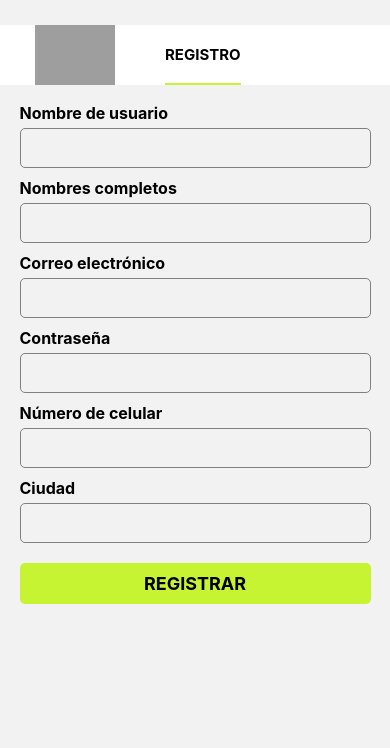
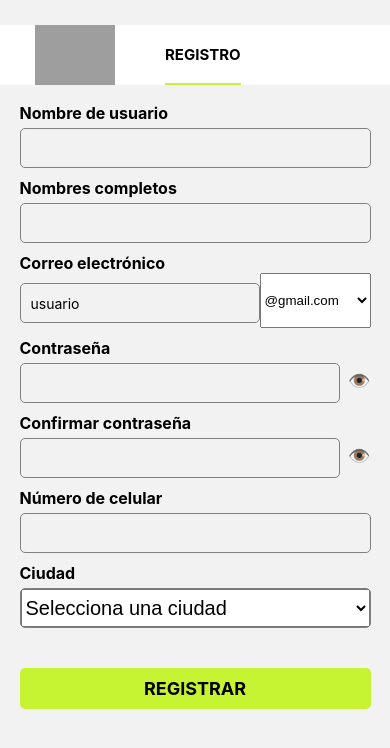
Before and after one commit to AlexdanTB/TallerP1-AppsMovilesI, a React Native app: screen /Registro in a window 390 px wide. Shown: the top 748 px of the page. Built offline with nearby package versions, Linux system fonts and the light colour scheme; grey boxes are pictures that could not be loaded.

Commit message:
Validaciones en Login y Registro(contraseña, correo y ciudad)

```diff
--- a/package.json
+++ b/package.json
@@ -10,6 +10,7 @@
   },
   "dependencies": {
     "@react-native-async-storage/async-storage": "^2.2.0",
+    "@react-native-picker/picker": "^2.11.2",
     "@react-navigation/bottom-tabs": "^7.4.6",
     "@react-navigation/native": "^7.1.17",
     "@react-navigation/stack": "^7.4.8",
--- a/screens/LoginScreen.jsx
+++ b/screens/LoginScreen.jsx
@@ -6,6 +6,7 @@ import AsyncStorage from '@react-native-async-storage/async-storage';
 export default function LoginScreen({ navigation }) {
     const [username, setUsername] = useState('');
     const [password, setPassword] = useState('');
+    const [showPassword, setShowPassword] = useState(false);
 
     const handleLogin = async () => {
         if (!username || !password) {
@@ -39,7 +40,19 @@ export default function LoginScreen({ navigation }) {
                     <Text style={styles.tit}>Usuario</Text>
                     <TextInput style={styles.ti} onChangeText={setUsername} value={username} />
                     <Text style={styles.tit}>Contraseña</Text>
-                    <TextInput secureTextEntry={true} style={styles.ti} onChangeText={setPassword} value={password} />
+                     <View style={{ flexDirection: 'row', alignItems: 'center' }}>
+                        <TextInput
+                            secureTextEntry={!showPassword}
+                            style={[styles.ti, { flex: 1 }]}
+                            onChangeText={setPassword}
+                            value={password}
+                        />
+                        <TouchableOpacity onPress={() => setShowPassword(!showPassword)}>
+                            <Text style={{ marginLeft: 8, fontSize: 18 }}>
+                                {showPassword ? ' x ' : '👁️'}
+                            </Text>
+                        </TouchableOpacity>
+                     </View>
                     <TouchableOpacity style={styles.btnIngresar} onPress={handleLogin}>
                         <Text style={{ fontSize: 18, fontWeight: "bold", padding: 6 }}>INGRESAR</Text>
                     </TouchableOpacity>
--- a/screens/RegistroScreen.jsx
+++ b/screens/RegistroScreen.jsx
@@ -1,19 +1,45 @@
 import { StyleSheet, Text, TextInput, TouchableOpacity, View, Alert } from 'react-native';
 import React, { useState } from 'react';
 import LogoImagen from '../components/LogoImagen';
+import { Picker } from '@react-native-picker/picker';
 import AsyncStorage from '@react-native-async-storage/async-storage';
 
 export default function RegistroScreen({ navigation }) {
     const [nombre, setNombre] = useState('');
-    const [email, setEmail] = useState('');
+    const [emailUser, setEmailUser] = useState('');
+    const [emailDomain, setEmailDomain] = useState('@gmail.com');
+    const email = emailUser ? `${emailUser}${emailDomain}` : '';
     const [celular, setCelular] = useState('');
     const [ciudad, setCiudad] = useState('');
+    const ciudadesEcuador = [
+    "Quito", "Guayaquil", "Cuenca", "Santo Domingo", "Machala", "Durán", "Manta", "Portoviejo",
+    "Loja", "Ambato", "Esmeraldas", "Quevedo", "Riobamba", "Milagro", "Ibarra", "Babahoyo",
+    "Tulcán", "Latacunga", "La Libertad", "Salinas", "Santa Elena", "Sangolquí", "Playas", "Otavalo"
+    ];
     const [password, setPassword] = useState('');
+    const [confirmPassword, setConfirmPassword] = useState('');
     const [username, setUsername] = useState('');
+    const [showPassword, setShowPassword] = useState(false);
+    const [showConfirmPassword, setShowConfirmPassword] = useState(false);
+     const validarEmail = (correo) => {
+        return /\S+@\S+\.\S+/.test(correo);
+    };
 
     const handleRegistro = async () => {
-        if (!username || !nombre || !email || !password || !celular || !ciudad) {
+        if (!username || !nombre || !emailUser || !password || !celular || !ciudad) {
             Alert.alert("Error", "Por favor, completa todos los campos.");
+            return;
+        }
+         if (!validarEmail(email)) {
+            Alert.alert("Error", "Por favor, ingresa un correo electrónico válido.");
+            return;
+        }
+        if (password.length < 6) {
+            Alert.alert("Error", "La contraseña debe tener al menos 6 caracteres.");
+            return;
+        }
+        if (password !== confirmPassword) {
+            Alert.alert("Error", "Las contraseñas no coinciden.");
             return;
         }
 
@@ -47,13 +73,74 @@ export default function RegistroScreen({ navigation }) {
                     <Text style={styles.tit}>Nombres completos</Text>
                     <TextInput style={styles.ti} onChangeText={setNombre} value={nombre} />
                     <Text style={styles.tit}>Correo electrónico</Text>
-                    <TextInput style={styles.ti} onChangeText={setEmail} value={email} keyboardType="email-address" />
+                   <View style={{ flexDirection: 'row', alignItems: 'center' }}>
+                    <TextInput
+                        style={[styles.ti, { flex: 1 }]}
+                        placeholder="usuario"
+                        value={emailUser}
+                        onChangeText={setEmailUser}
+                        autoCapitalize="none"
+                    />
+                    <Picker
+                    selectedValue={emailDomain}
+                    onValueChange={setEmailDomain}
+                    style={{ width: 130, height: 55 }}
+                    itemStyle={{ fontSize: 12 }}
+                    >
+                    <Picker.Item label="@gmail.com" value="@gmail.com" />
+                    <Picker.Item label="@hotmail.com" value="@hotmail.com" />
+                    <Picker.Item label="@outlook.es" value="@outlook.es" />
+                    </Picker>
+                    </View>
+                    {emailUser.length > 0 && (
+                    <Text style={{ fontSize: 13, color: '#555', marginBottom: 5 }}>
+                    Tu correo será: <Text style={{ fontWeight: 'bold' }}>{email}</Text>
+                    </Text>
+                    )}
                     <Text style={styles.tit}>Contraseña</Text>
-                    <TextInput style={styles.ti} onChangeText={setPassword} value={password} secureTextEntry={true} />
+                     <View style={{ flexDirection: 'row', alignItems: 'center' }}>
+                        <TextInput
+                            style={[styles.ti, { flex: 1 }]}
+                            onChangeText={setPassword}
+                            value={password}
+                            secureTextEntry={!showPassword}
+                        />
+                        <TouchableOpacity onPress={() => setShowPassword(!showPassword)}>
+                            <Text style={{ marginLeft: 8, fontSize: 18 }}>
+                                {showPassword ? ' x ' : '👁️'}
+                            </Text>
+                        </TouchableOpacity>
+                    </View>
+                     <Text style={styles.tit}>Confirmar contraseña</Text>
+                    <View style={{ flexDirection: 'row', alignItems: 'center' }}>
+                        <TextInput
+                            style={[styles.ti, { flex: 1 }]}
+                            onChangeText={setConfirmPassword}
+                            value={confirmPassword}
+                            secureTextEntry={!showConfirmPassword}
+                        />
+                        <TouchableOpacity onPress={() => setShowConfirmPassword(!showConfirmPassword)}>
+                            <Text style={{ marginLeft: 8, fontSize: 18 }}>
+                                {showConfirmPassword ? ' x ' : '👁️'}
+                            </Text>
+                        </TouchableOpacity>
+                    </View>
                     <Text style={styles.tit}>Número de celular</Text>
                     <TextInput style={styles.ti} value={celular} keyboardType='numeric' onChangeText={setCelular} />
                     <Text style={styles.tit}>Ciudad</Text>
-                    <TextInput style={styles.ti} onChangeText={setCiudad} value={ciudad} />
+                    <View style={[styles.ti, { padding: 0 }]}>
+                        <Picker
+                        selectedValue={ciudad}
+                        onValueChange={setCiudad}
+                        style={{ height: 57, fontSize: 20 }}
+                        itemStyle={{ fontSize: 13 }}
+                        >
+                       <Picker.Item label="Selecciona una ciudad" value="" style={{ fontSize: 17 }} />
+                        {ciudadesEcuador.map((c) => (
+                        <Picker.Item key={c} label={c} value={c} />
+                        ))}
+                        </Picker>
+                    </View>
                     <TouchableOpacity style={styles.btnRegistrar} onPress={handleRegistro}>
                         <Text style={styles.txtReg}>REGISTRAR</Text>
                     </TouchableOpacity>
@@ -89,12 +176,12 @@ const styles = StyleSheet.create({
         borderRadius: 5,
     },
     btnRegistrar: {
-        marginTop: 20,
-        backgroundColor: '#C6F432',
-        alignItems: "center",
-        padding: 10,
-        borderRadius: 5,
-    },
+    marginTop: 40,
+    backgroundColor: '#C6F432',
+    alignItems: "center",
+    padding: 10,
+    borderRadius: 5,
+},
     txtReg: {
         fontSize: 18,
         fontWeight: "bold",
```
Also changed, not shown: 1 other file (tests, documents, lock files or other folders).
